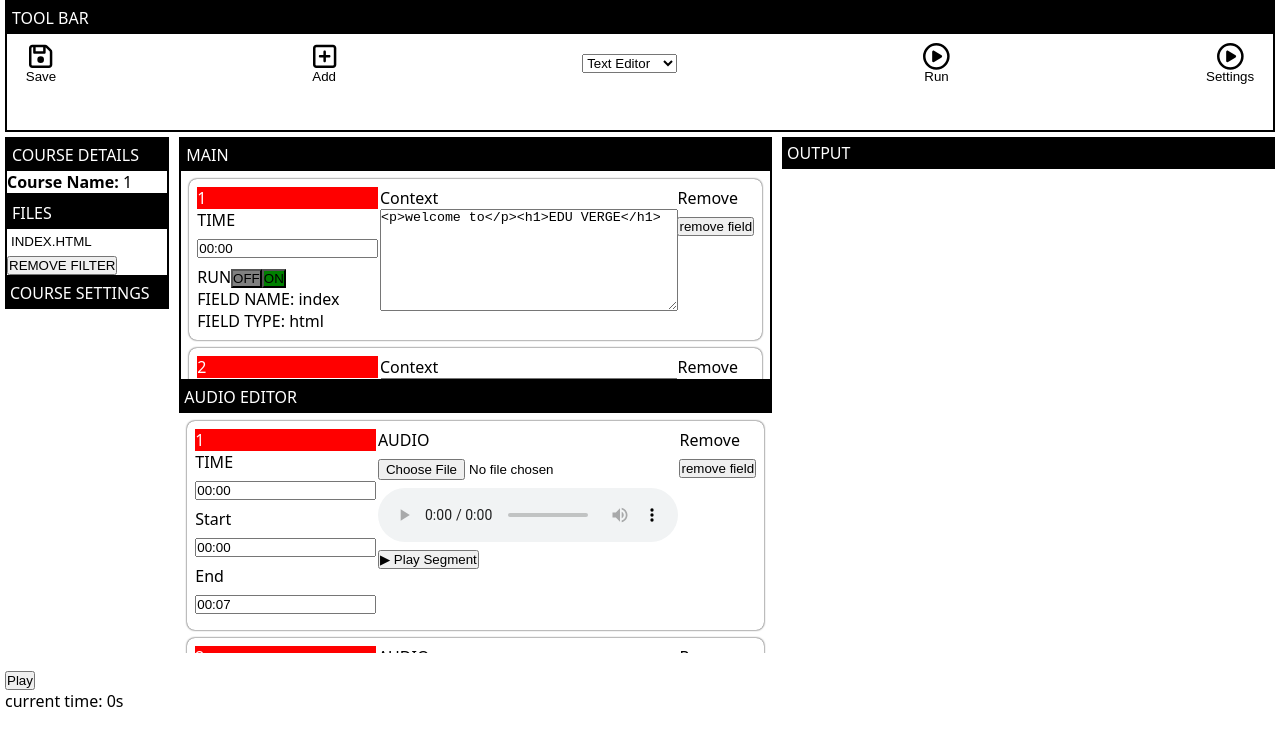
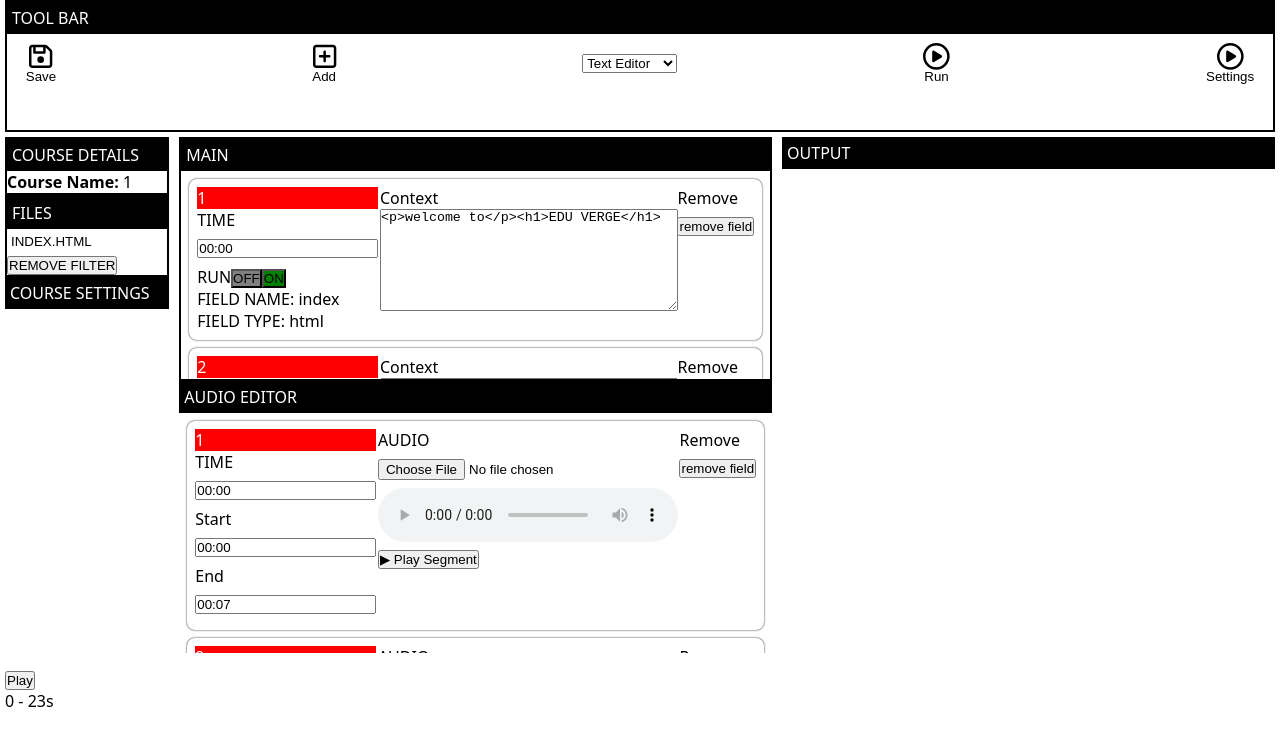
Before and after one commit to mphomolefe730/EduVerge, a React (Vite) app: page /edit/1/1 in a window 1280 px wide. Shown: the top 746 px of the page. Built offline with nearby package versions, Linux system fonts and the light colour scheme.

Commit message:
ending time for the course

```diff
--- a/src/modules/editor_mode/components/editorMode.tsx
+++ b/src/modules/editor_mode/components/editorMode.tsx
@@ -286,6 +286,15 @@ function EditMode() {
   });
 
   // -------- Handlers ----------
+  const getTimeInSeconds = (timeStr: string) => {
+    const m = parseInt(timeStr.slice(0, 2), 10);
+    const s = parseInt(timeStr.slice(3), 10);
+    return m * 60 + s;
+  };
+  const lastTextTime = courseInformation.main.length ? getTimeInSeconds(courseInformation.main[courseInformation.main.length - 1].text.slice(-1)[0].time) : 0;
+  const lastAudioTime = courseInformation.audio.length ? getTimeInSeconds(courseInformation.audio[courseInformation.audio.length - 1].audioEndTime) : 0;
+  const timelineEndTime = Math.max(lastTextTime, lastAudioTime);
+
   const playAudioSegment = (audioLink: string, start: string, end: string) => {
     const audio = new Audio(audioLink);
     const timeToSeconds = (time: string) => {
@@ -302,7 +311,7 @@ function EditMode() {
       audio.play();
 
       const checkEnd = setInterval(() => {
-        if (audio.currentTime >= endSec || isPlaying == false) {
+        if (audio.currentTime >= endSec) {
           audio.pause();
           clearInterval(checkEnd);
         }
@@ -404,6 +413,7 @@ function EditMode() {
 
   useEffect(() => {
     if (!isPlaying) return;
+
     const timer = setTimeout(() => setTrackTime(t => t + 1), 1000);
     //increase the minutes and reset seconds
     if (trackTime%60) ()=>{ setTrackTime(0); setMinute(m => m+1);}
@@ -464,7 +474,7 @@ function EditMode() {
 
       <div>
         <button onClick={togglePlayPause}>{isPlaying ? "Pause" : "Play"}</button>
-        <p>current time: {trackTime}s</p>
+        <p>{trackTime} - {timelineEndTime}s</p>
       </div>
     </div>
   );
```
